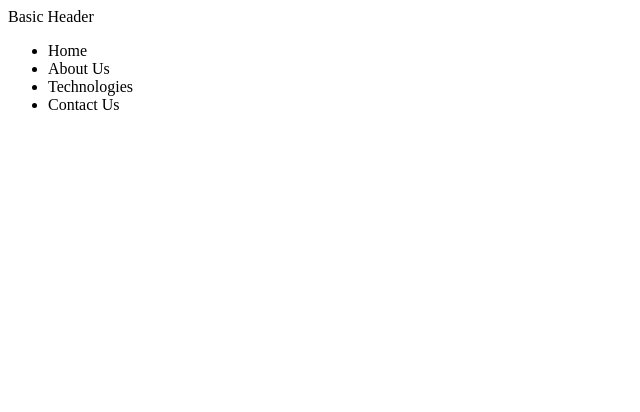
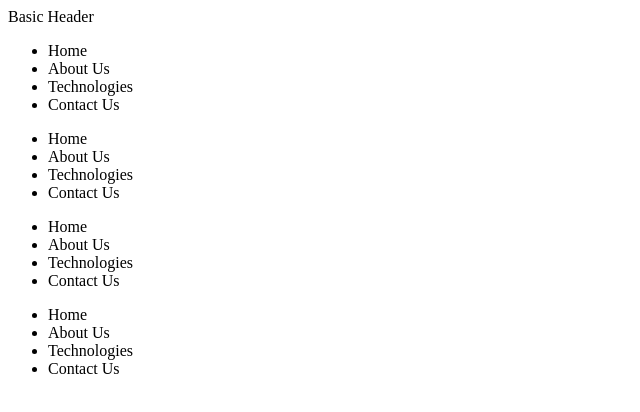
Before and after one commit to khandayjeelaniofficial/TalentelgiaDemo, a plain HTML site: page index.html in a window 1280 px wide. Shown: the whole page, without its empty margins (0-640 px from the left). Drawn offline with Linux system fonts and the light colour scheme.

Commit message:
List Added To The Index

```diff
--- a/index.html
+++ b/index.html
@@ -18,6 +18,24 @@
             <li>Technologies</li>
             <li>Contact Us</li>
         </ul>
+        <ul>
+            <li>Home</li>
+            <li>About Us</li>
+            <li>Technologies</li>
+            <li>Contact Us</li>
+        </ul>
+        <ul>
+            <li>Home</li>
+            <li>About Us</li>
+            <li>Technologies</li>
+            <li>Contact Us</li>
+        </ul>
+        <ul>
+            <li>Home</li>
+            <li>About Us</li>
+            <li>Technologies</li>
+            <li>Contact Us</li>
+        </ul>
     </nav>
 </body>
 
```
